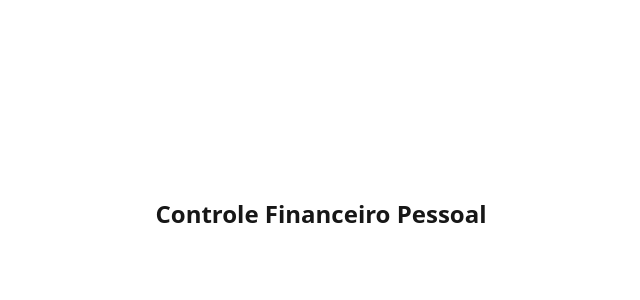
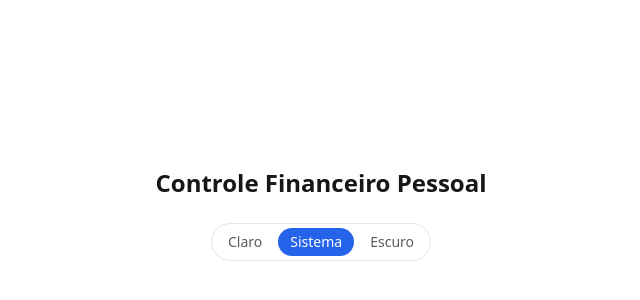
Before and after one commit to Claytonjosev-hub/PersonalFinanceClaytonJoseV, a Next.js app: page / in a window 1280 px wide. Shown: the part 186-486 px from the top of the page, without its empty margins (319-959 px from the left). Built offline with nearby package versions, Linux system fonts and the light colour scheme.

Commit message:
Add light/dark/system theme toggle

```diff
--- a/app/page.tsx
+++ b/app/page.tsx
@@ -1,7 +1,10 @@
+import { ThemeToggle } from '@/components/theme-toggle';
+
 export default function Home() {
   return (
-    <main className="flex min-h-screen items-center justify-center p-8">
+    <main className="flex min-h-screen flex-col items-center justify-center gap-6 p-8">
       <h1 className="text-2xl font-semibold">Controle Financeiro Pessoal</h1>
+      <ThemeToggle />
     </main>
   );
 }
--- /dev/null
+++ b/components/theme-toggle.tsx
@@ -0,0 +1,52 @@
+'use client';
+
+import { useEffect, useState } from 'react';
+
+type ThemeChoice = 'light' | 'dark' | 'system';
+
+function applyTheme(choice: ThemeChoice) {
+  const isDark =
+    choice === 'dark' ||
+    (choice === 'system' && window.matchMedia('(prefers-color-scheme: dark)').matches);
+  document.documentElement.classList.toggle('dark', isDark);
+}
+
+export function ThemeToggle() {
+  const [choice, setChoice] = useState<ThemeChoice>('system');
+
+  useEffect(() => {
+    const stored = (localStorage.getItem('theme') as ThemeChoice | null) ?? 'system';
+    setChoice(stored);
+  }, []);
+
+  function selectTheme(next: ThemeChoice) {
+    setChoice(next);
+    localStorage.setItem('theme', next);
+    applyTheme(next);
+  }
+
+  const options: { value: ThemeChoice; label: string }[] = [
+    { value: 'light', label: 'Claro' },
+    { value: 'system', label: 'Sistema' },
+    { value: 'dark', label: 'Escuro' },
+  ];
+
+  return (
+    <div className="flex gap-1 rounded-full border border-border p-1 text-sm">
+      {options.map((option) => (
+        <button
+          key={option.value}
+          type="button"
+          onClick={() => selectTheme(option.value)}
+          aria-pressed={choice === option.value}
+          className={
+            'rounded-full px-3 py-1 transition-colors ' +
+            (choice === option.value ? 'bg-accent text-white' : 'text-fg/70 hover:bg-muted')
+          }
+        >
+          {option.label}
+        </button>
+      ))}
+    </div>
+  );
+}
```
